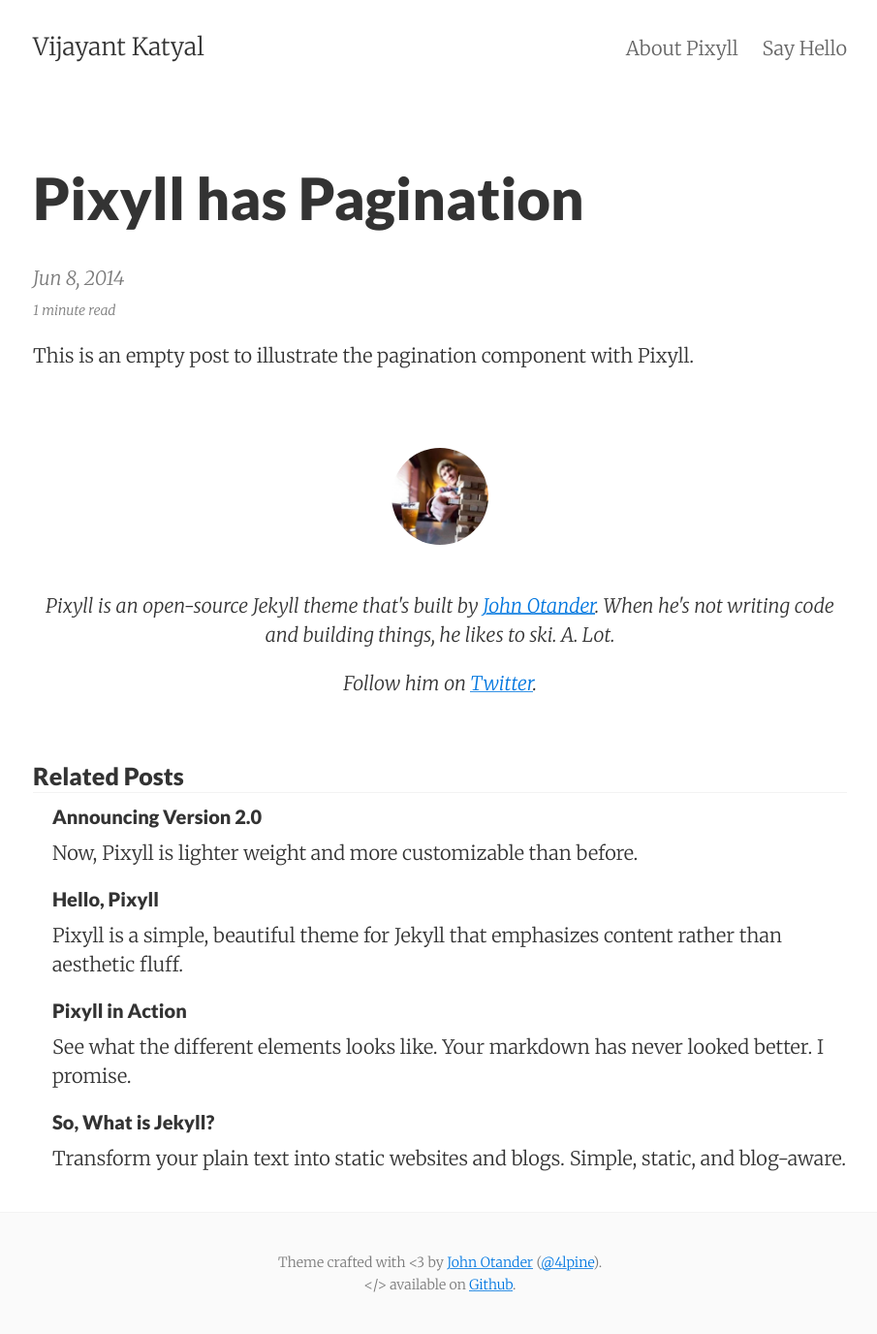
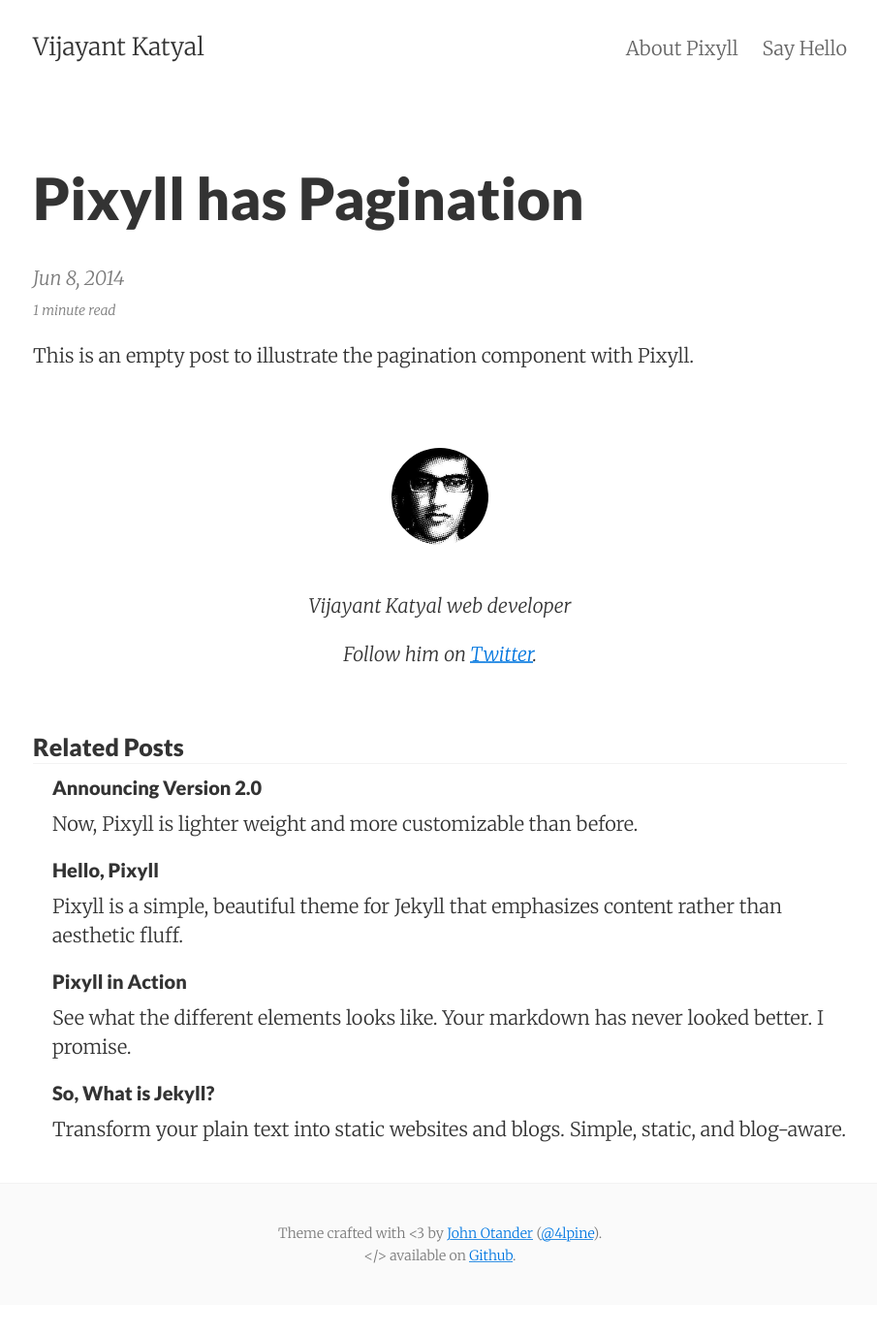
Before and after one commit to vijayantkatyal/vijayantkatyal.github.io, a Jekyll site: the page built from _posts/2014-06-08-pixyll-has-pagination.md, in a window 1280 px wide. Shown: the whole page at 97% size, without its empty margins (186-1091 px from the left). Built offline with Jekyll 4.4.1, drawn with Linux system fonts in a browser that asks for light colours; after the commit the page ends 1346 px from its top, so only the background shows below that.

```diff
--- a/_includes/post_footer.html
+++ b/_includes/post_footer.html
@@ -1,10 +1,9 @@
 <div class="py2 post-footer">
-  <img src="{{ site.baseurl }}/images/me.jpeg" alt="John Otander" class="avatar" />
+  <img src="{{ site.baseurl }}/images/me.jpg" alt="Vijayant Katyal" class="avatar" />
   <p>
-    Pixyll is an open-source Jekyll theme that's built by <a href="http://johnotander.com">John Otander</a>.
-    When he's not writing code and building things, he likes to ski. A. Lot.
+    Vijayant Katyal web developer
   </p>
   <p>
-    Follow him on <a href="https://twitter.com/4lpine">Twitter</a>.
+    Follow him on <a href="https://twitter.com/vijayantkatyal">Twitter</a>.
   </p>
 </div>
```
Also changed, not shown: blog/index.html (added, +29 -0 lines), index.html (+3 -25 lines), images/me.jpg (added).
